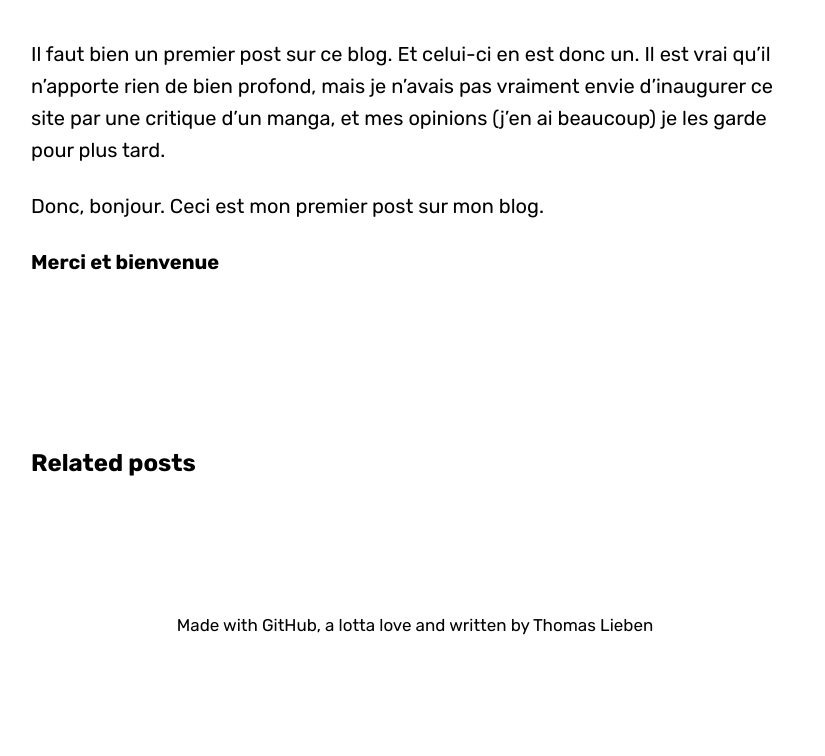
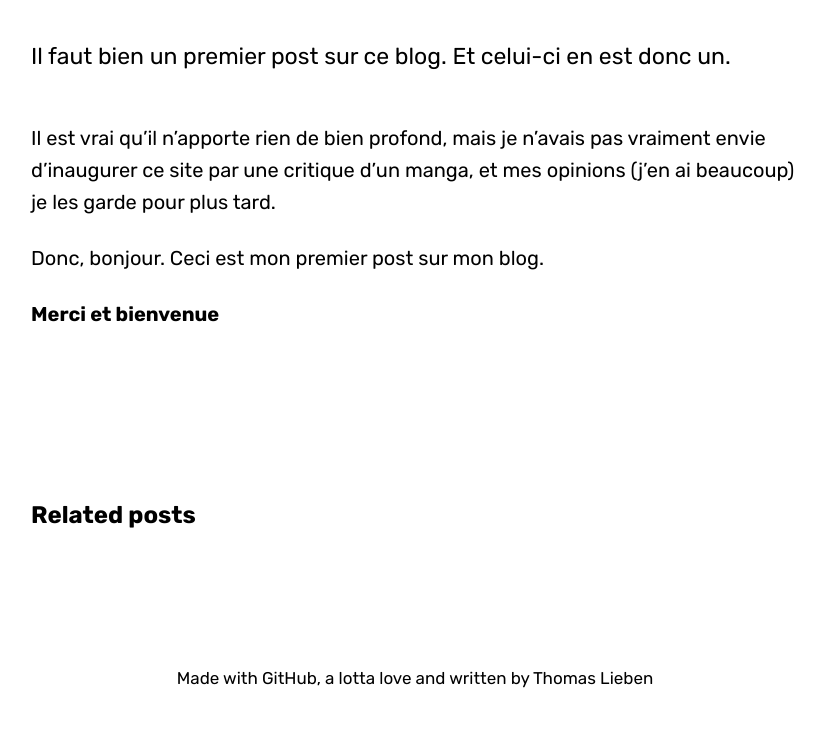
Before and after one commit to ThomasLieben/thomaslieben.github.io, a Jekyll site: the page built from _posts/2018-02-20-the-start.md, in a window 1280 px wide. Shown: the part 828-1584 px from the top of the page, without its empty margins (225-1050 px from the left). Built offline with Jekyll 4.4.1, drawn with Linux system fonts in a browser that asks for light colours; some web fonts are replaced; comment, search, counter and statistics services are not loaded; before the commit the page ends 1531 px from its top, so only the background shows below that.

Commit message:
Edit post

```diff
--- a/_posts/2018-02-20-the-start.md
+++ b/_posts/2018-02-20-the-start.md
@@ -8,7 +8,9 @@ hero: https://images.unsplash.com/photo-1500989145603-8e7ef71d639e?ixlib=rb-0.3.
 overlay: purple
 published: true
 ---
-Il faut bien un premier post sur ce blog. Et celui-ci en est donc un. Il est vrai qu'il n'apporte rien de bien profond, mais je n'avais pas vraiment envie d'inaugurer ce site par une critique d'un manga, et mes opinions (j'en ai beaucoup) je les garde pour plus tard.
+Il faut bien un premier post sur ce blog. Et celui-ci en est donc un.
+{: .lead}
+Il est vrai qu'il n'apporte rien de bien profond, mais je n'avais pas vraiment envie d'inaugurer ce site par une critique d'un manga, et mes opinions (j'en ai beaucoup) je les garde pour plus tard.
 
 Donc, bonjour. Ceci est mon premier post sur mon blog.
 
```
